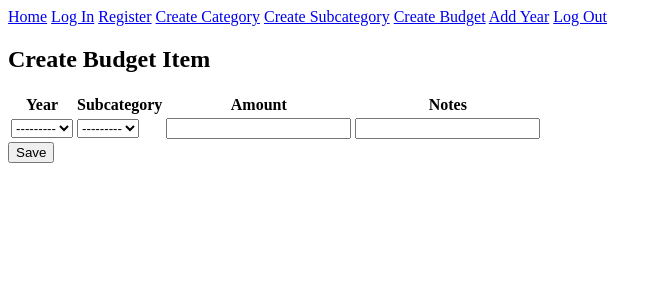
After one commit to ryanlharper/Savvy-Spender, a Django app: page /budget/create in a window 1280 px wide. The commit adds this page. Shown: the top 300 px of the page, without its empty margins (0-662 px from the left). Run offline with Django 3.2, Linux system fonts and the light colour scheme; the visitor is signed in with stand-in values (Sample User, id 1); data that the repository does not hold is empty.

Commit message:
adding user input

```diff
--- a/budget/forms.py
+++ b/budget/forms.py
@@ -1,8 +1,9 @@
 from django.contrib.auth.models import User
 from django import forms
-from budget.models import Categories
+from budget.models import Categories, Subcategories, BudgetYear
 from django.contrib.auth import get_user_model
 User = get_user_model()
+from datetime import datetime
 
 
 class CategoryForm(forms.Form):
@@ -18,3 +19,28 @@ class SubcategoryForm(forms.Form):
 
     category = forms.ModelChoiceField(queryset=Categories.objects.all())
     subcategory_name = forms.CharField()
+
+class BudgetItemForm(forms.Form):
+    def __init__(self, *args, **kwargs):
+        user = kwargs.pop('user', None)
+        super().__init__(*args, **kwargs)
+        if user:
+            self.fields['subcategory'].queryset = Subcategories.objects.filter(user=user)
+
+    subcategory = forms.ModelChoiceField(queryset=Subcategories.objects.all())
+    budget_year = forms.ModelChoiceField(queryset=BudgetYear.objects.all())
+    amount = forms.DecimalField(max_digits=10, decimal_places=2)
+    notes = forms.CharField(max_length=128)
+
+class BudgetYearForm(forms.ModelForm):
+    year = forms.CharField(max_length=4)
+
+    def clean_year(self):
+        year = self.cleaned_data['year']
+        if BudgetYear.objects.filter(year=year).exists():
+            raise forms.ValidationError('This year already exists.')
+        return year
+
+    class Meta:
+        model = BudgetYear
+        fields = ['year']
--- a/budget/models.py
+++ b/budget/models.py
@@ -2,7 +2,7 @@ from django.db import models
 from django.contrib.auth.models import User
 
 class BudgetYear(models.Model):
-    year = models.DateField('yyyy')
+    year = models.CharField(max_length=4, null=True)
 
     def __str__(self):
         return self.year
--- /dev/null
+++ b/budget/templates/budget/create_budget_item.html
@@ -0,0 +1,30 @@
+{% extends 'base.html' %}
+
+{% block title %}Create Budget Item{% endblock %}
+
+{% block content %}
+  {{ block.super }}
+  <h2>Create Budget Item</h2>
+  <form method="post">
+    {% csrf_token %}
+    <table>
+      <thead>
+        <tr>
+          <th>Year</th>
+          <th>Subcategory</th>
+          <th>Amount</th>
+          <th>Notes</th>
+        </tr>
+      </thead>
+      <tbody>
+        <tr>
+          <td>{{ form.budget_year }}</td>
+          <td>{{ form.subcategory }}</td>
+          <td>{{ form.amount }}</td>
+          <td>{{ form.notes }}</td>
+        </tr>
+      </tbody>
+    </table>
+    <button type="submit">Save</button>
+  </form>
+{% endblock %}
--- a/budget/views.py
+++ b/budget/views.py
@@ -1,7 +1,7 @@
-from django.shortcuts import render
+from django.shortcuts import render, redirect
 from django.contrib.auth.decorators import login_required
-from budget.forms import SubcategoryForm, CategoryForm
-from budget.models import Categories, Subcategories
+from budget.forms import SubcategoryForm, CategoryForm, BudgetItemForm, BudgetYearForm
+from budget.models import Categories, Subcategories, BudgetItem, BudgetYear
 
 @login_required
 def create_category(request):
@@ -35,8 +35,38 @@ def create_subcategory(request):
         form = SubcategoryForm()
     return render(request, 'create_subcategory.html', {'form': form, 'user': user})
 
-def CreateBudgetItem(request):
+def create_budget_item(request):
+    user = request.user
+    if request.method == 'POST':
+        form =BudgetItemForm(request.POST)
+        if form.is_valid():
+            subcategory=form.cleaned_data['subcategory']
+            category = subcategory.category
+            budget_item = BudgetItem(
+                user = user,
+                subcategory=subcategory,
+                category=category,
+                amount=form.cleaned_data['amount'],
+                notes=form.cleaned_data['notes'],
+            )
+            budget_item.save()
+            return redirect('budget_items')
+    else:
+        form = BudgetItemForm(user=user)
+    return render(request, 'budget/create_budget_item.html', {'form': form})
+
+def add_budget_year(request):
+    if request.method == 'POST':
+        form = BudgetYearForm(request.POST)
+        if form.is_valid():
+            year = form.cleaned_data['year']
+            budget_year = BudgetYear(year=year)
+            budget_year.save()
+            return redirect('create_budget_item')
+    else:
+        form = BudgetYearForm()
+    return render(request, 'budget/add_budget_year.html', {'form': form})
+
+
+def create_transaction(request):
     pass
-
-def CreateTransaction(request):
-    pass
--- a/savvy_spender/urls.py
+++ b/savvy_spender/urls.py
@@ -17,7 +17,7 @@ from django.contrib import admin
 from django.urls import path, include
 from django.views.generic.base import TemplateView
 from savvy_spender.views import SignUpView
-from budget.views import create_category, create_subcategory
+from budget.views import create_category, create_subcategory, create_budget_item, add_budget_year
 
 urlpatterns = [
     path('admin/', admin.site.urls),
@@ -26,5 +26,6 @@ urlpatterns = [
     path('register/', SignUpView.as_view(), name='register'),
     path('categories/', create_category, name = 'categories'),
     path('subcategories/', create_subcategory, name= 'subcategories'),
-
+    path('budget/create', create_budget_item, name= 'create_budget_item'),
+    path('budget/add-year', add_budget_year, name= 'add_budget_year'),
 ]
--- a/templates/base.html
+++ b/templates/base.html
@@ -11,6 +11,8 @@
     <a href="/register">Register</a>
     <a href="/categories">Create Category</a>
     <a href="/subcategories">Create Subcategory</a>
+    <a href="{% url 'create_budget_item' %}">Create Budget</a>
+    <a href="{% url 'add_budget_year' %}">Add Year</a>
     <a href="{% url 'logout' %}">Log Out</a>
   </nav>
   <main>
```
Also changed, not shown: budget/templates/budget/add_budget_year.html (added, +13 -0 lines).
